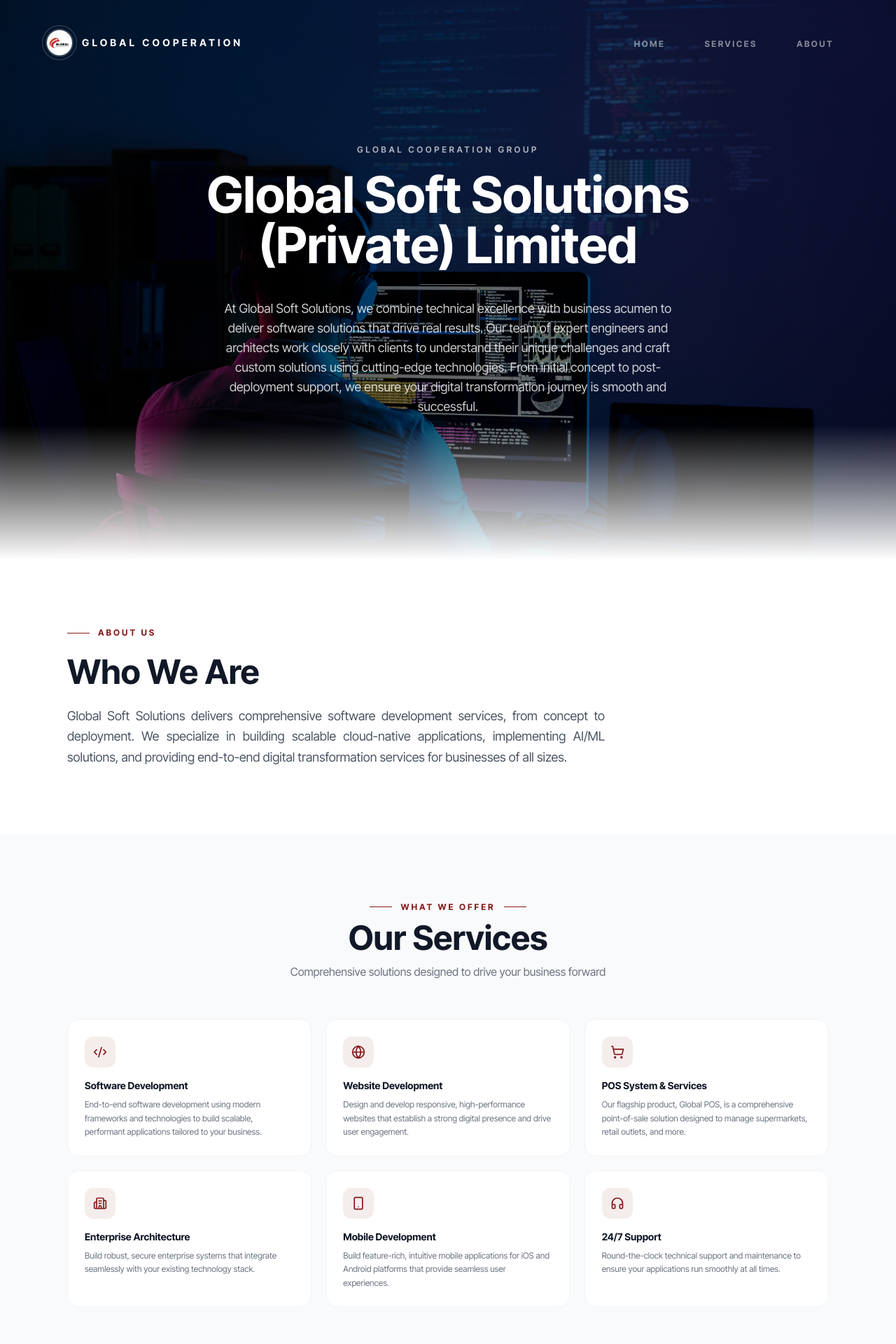
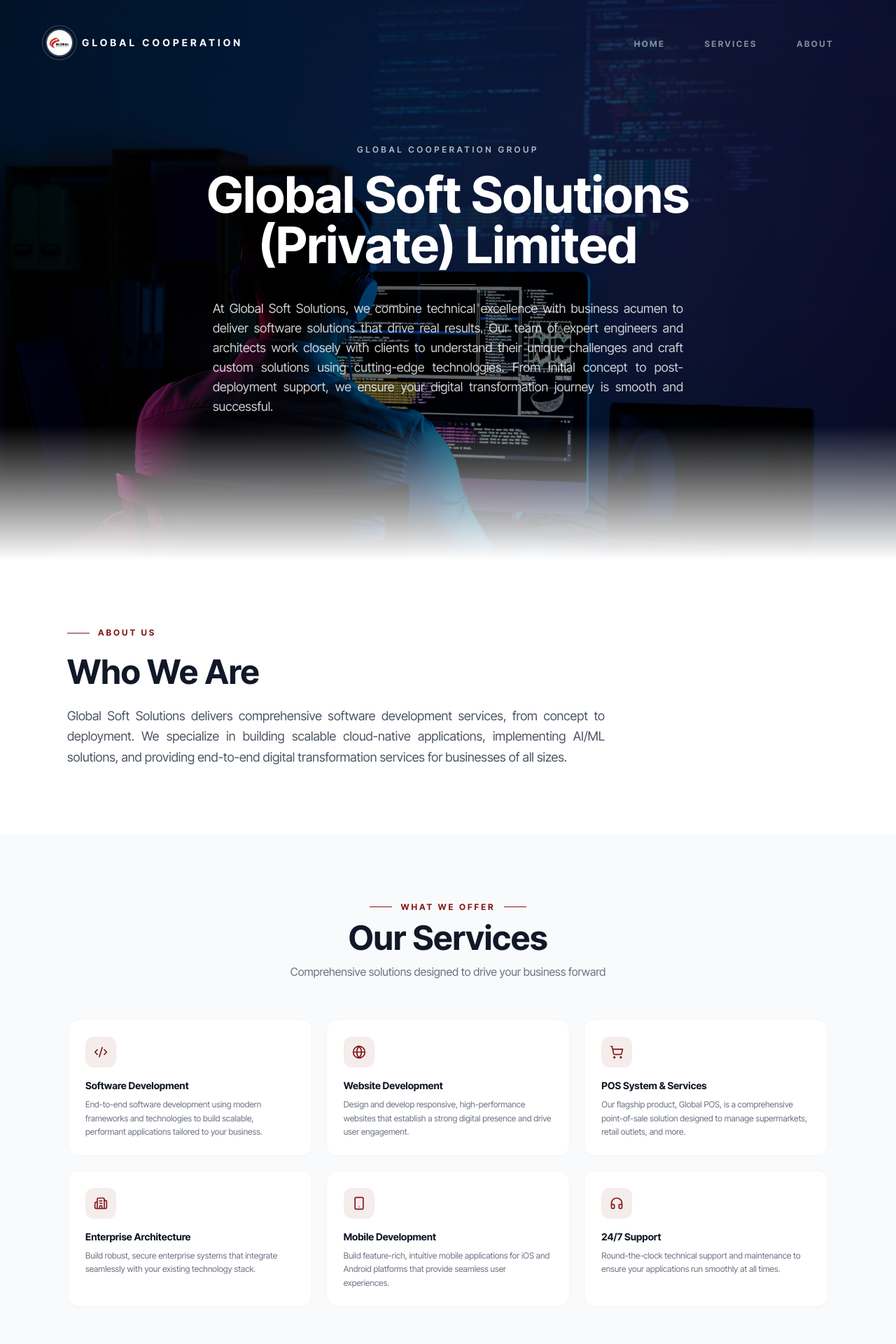
Before and after one commit to Global-Dev2026/GlobalCooperation, a Next.js app: page /companies/global-soft-solutions in a window 1280 px wide. Shown: the top 1920 px of the page at 70% size. Built offline with nearby package versions, Linux system fonts and the light colour scheme.

Commit message:
Add new `CompanyFeatures` and `CompanyHero` components for displaying company-specific information and services.

```diff
--- a/components/sections/CompanyFeatures.tsx
+++ b/components/sections/CompanyFeatures.tsx
@@ -47,8 +47,8 @@
                     </p>
                 </motion.div>
 
-                {/* Grid */}
-                <div className="grid grid-cols-1 sm:grid-cols-2 lg:grid-cols-3 gap-5">
+                {/* Cards */}
+                <div className="flex flex-wrap justify-center gap-5">
                     {features.map((feature, index) => {
                         const IconComponent =
                             (LucideIcons as any)[feature.icon] || LucideIcons.Circle;
@@ -60,11 +60,7 @@
                                 whileInView={{ opacity: 1, y: 0 }}
                                 viewport={{ once: true, amount: 0.1 }}
                                 transition={{ duration: 0.5, delay: index * 0.06 }}
-                                className="group bg-white rounded-2xl p-6 border border-gray-100 hover:shadow-lg transition-all duration-300"
-                                style={{
-                                    // subtle border tint on hover handled by style injection isn't straightforward,
-                                    // we keep it clean with Tailwind fallback
-                                }}
+                                className="group bg-white rounded-2xl p-6 border border-gray-100 hover:shadow-lg transition-all duration-300 w-full sm:w-[calc(50%-10px)] lg:w-[calc(33.333%-14px)]"
                             >
                                 {/* Icon */}
                                 <div
--- a/components/sections/CompanyHero.tsx
+++ b/components/sections/CompanyHero.tsx
@@ -85,7 +85,7 @@
                         initial={{ opacity: 0, y: 16 }}
                         animate={{ opacity: 1, y: 0 }}
                         transition={{ duration: 0.8, delay: 0.7 }}
-                        className="text-base sm:text-lg text-white/80 max-w-2xl mx-auto leading-relaxed"
+                        className="text-base sm:text-lg text-white/80 max-w-2xl mx-auto leading-relaxed text-justify"
                     >
                         {description}
                     </motion.p>
```
